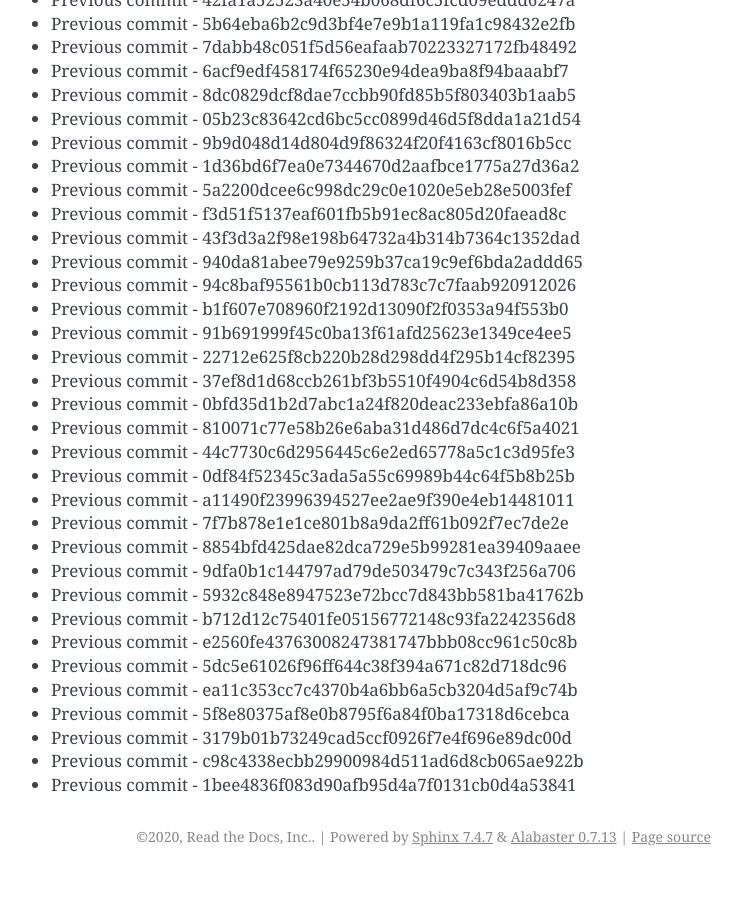
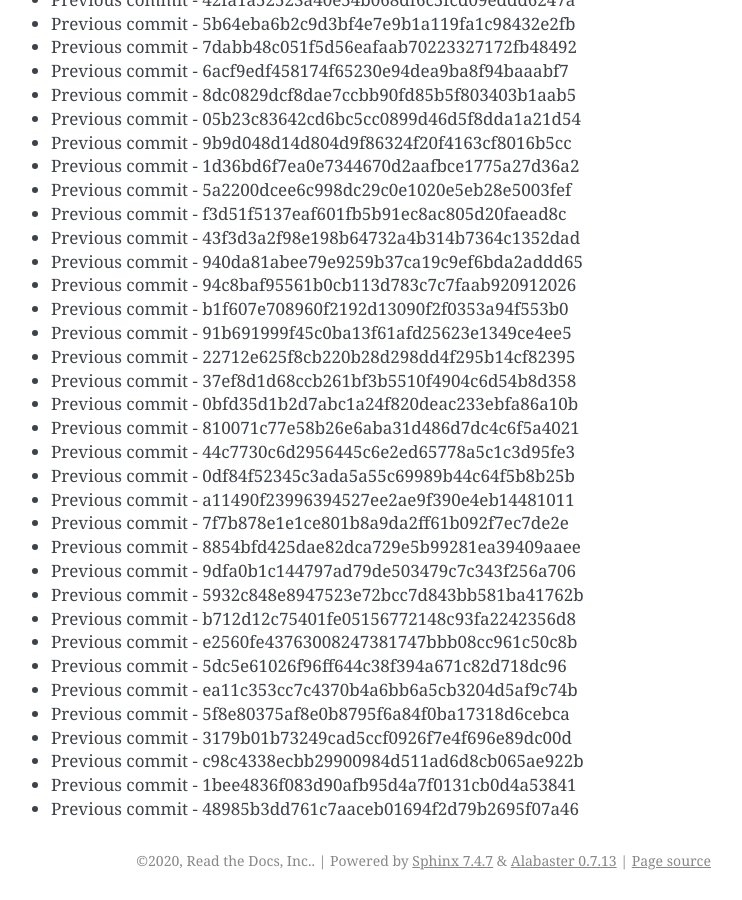
Before and after one commit to readthedocs/rtd-git-stresstest, a Sphinx documentation site: the page built from docs/updates.rst, in a window 1280 px wide and 900 px high, scrolled down 81803 px. Shown: the whole window, without its empty margins (399-1141 px from the left). Built offline with Sphinx 7.4.7, drawn with Linux system fonts in a browser that asks for light colours; before the commit the page ends 82679 px from its top, so only the background shows below that.

Commit message:
Generating commit from previous: 48985b3dd761c7aaceb01694f2d79b2695f07a46

```diff
--- a/docs/updates.rst
+++ b/docs/updates.rst
@@ -3469,3 +3469,4 @@ It can be tested for any performance characteristics.
 * Previous commit - 3179b01b73249cad5ccf0926f7e4f696e89dc00d
 * Previous commit - c98c4338ecbb29900984d511ad6d8cb065ae922b
 * Previous commit - 1bee4836f083d90afb95d4a7f0131cb0d4a53841
+* Previous commit - 48985b3dd761c7aaceb01694f2d79b2695f07a46
```
